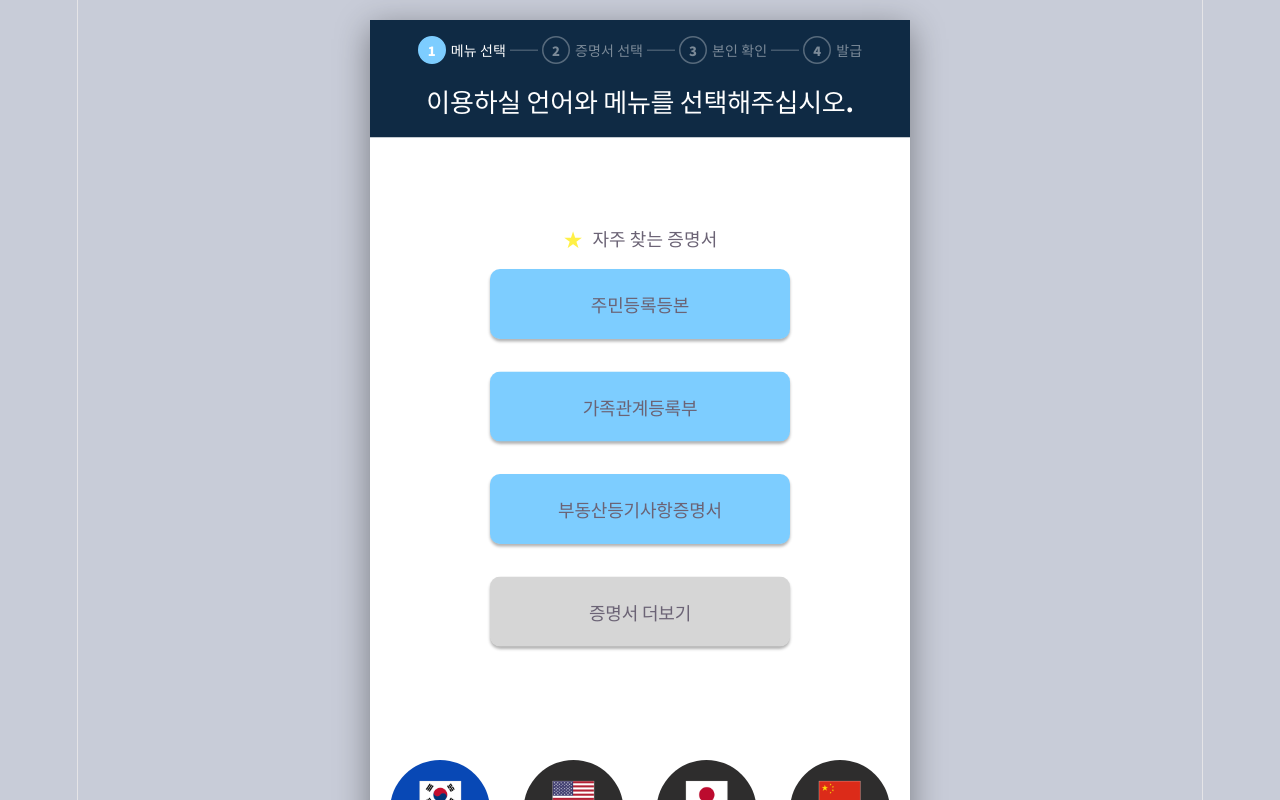
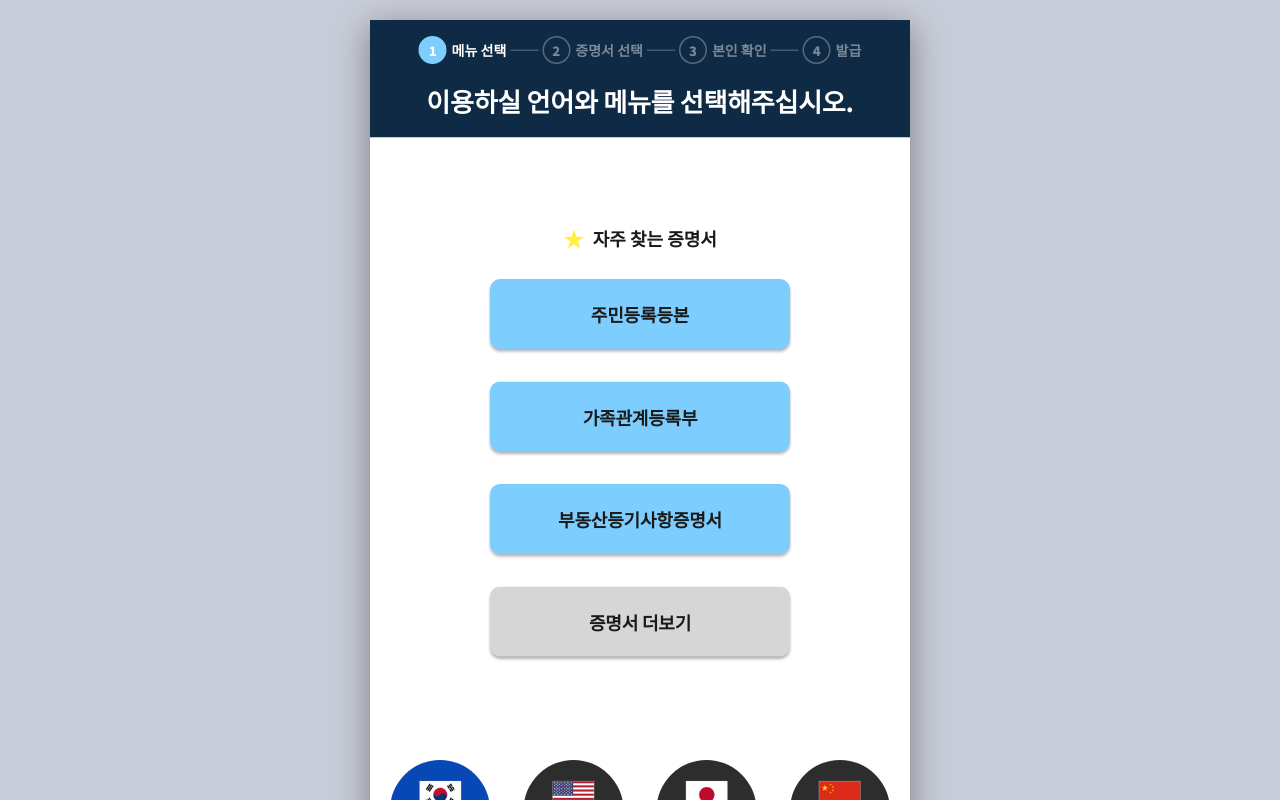
Before and after one commit to jyhyun0701-hash/inclusive-kiosk, a React (Vite) app in the folder frontend/: page / in a window 1280 px wide. Shown: the top 800 px of the page. Built offline with nearby package versions, Linux system fonts and the light colour scheme.

Commit message:
- delete not use file

```diff
--- a/frontend/src/index.css
+++ /dev/null
@@ -1,111 +0,0 @@
-:root {
-  --text: #6b6375;
-  --text-h: #08060d;
-  --bg: #fff;
-  --border: #e5e4e7;
-  --code-bg: #f4f3ec;
-  --accent: #aa3bff;
-  --accent-bg: rgba(170, 59, 255, 0.1);
-  --accent-border: rgba(170, 59, 255, 0.5);
-  --social-bg: rgba(244, 243, 236, 0.5);
-  --shadow:
-    rgba(0, 0, 0, 0.1) 0 10px 15px -3px, rgba(0, 0, 0, 0.05) 0 4px 6px -2px;
-
-  --sans: system-ui, 'Segoe UI', Roboto, sans-serif;
-  --heading: system-ui, 'Segoe UI', Roboto, sans-serif;
-  --mono: ui-monospace, Consolas, monospace;
-
-  font: 18px/145% var(--sans);
-  letter-spacing: 0.18px;
-  color-scheme: light dark;
-  color: var(--text);
-  background: var(--bg);
-  font-synthesis: none;
-  text-rendering: optimizeLegibility;
-  -webkit-font-smoothing: antialiased;
-  -moz-osx-font-smoothing: grayscale;
-
-  @media (max-width: 1024px) {
-    font-size: 16px;
-  }
-}
-
-@media (prefers-color-scheme: dark) {
-  :root {
-    --text: #9ca3af;
-    --text-h: #f3f4f6;
-    --bg: #16171d;
-    --border: #2e303a;
-    --code-bg: #1f2028;
-    --accent: #c084fc;
-    --accent-bg: rgba(192, 132, 252, 0.15);
-    --accent-border: rgba(192, 132, 252, 0.5);
-    --social-bg: rgba(47, 48, 58, 0.5);
-    --shadow:
-      rgba(0, 0, 0, 0.4) 0 10px 15px -3px, rgba(0, 0, 0, 0.25) 0 4px 6px -2px;
-  }
-
-  #social .button-icon {
-    filter: invert(1) brightness(2);
-  }
-}
-
-#root {
-  width: 1126px;
-  max-width: 100%;
-  margin: 0 auto;
-  text-align: center;
-  border-inline: 1px solid var(--border);
-  min-height: 100svh;
-  display: flex;
-  flex-direction: column;
-  box-sizing: border-box;
-}
-
-body {
-  margin: 0;
-}
-
-h1,
-h2 {
-  font-family: var(--heading);
-  font-weight: 500;
-  color: var(--text-h);
-}
-
-h1 {
-  font-size: 56px;
-  letter-spacing: -1.68px;
-  margin: 32px 0;
-  @media (max-width: 1024px) {
-    font-size: 36px;
-    margin: 20px 0;
-  }
-}
-h2 {
-  font-size: 24px;
-  line-height: 118%;
-  letter-spacing: -0.24px;
-  margin: 0 0 8px;
-  @media (max-width: 1024px) {
-    font-size: 20px;
-  }
-}
-p {
-  margin: 0;
-}
-
-code,
-.counter {
-  font-family: var(--mono);
-  display: inline-flex;
-  border-radius: 4px;
-  color: var(--text-h);
-}
-
-code {
-  font-size: 15px;
-  line-height: 135%;
-  padding: 4px 8px;
-  background: var(--code-bg);
-}
--- a/frontend/src/main.tsx
+++ b/frontend/src/main.tsx
@@ -2,7 +2,6 @@
 import { createRoot } from 'react-dom/client';
 import App from './App';
 import KeypadPage from './pages/KeypadPage';
-import './index.css';
 
 const isKeypad = window.location.pathname === '/keypad';
 
```
